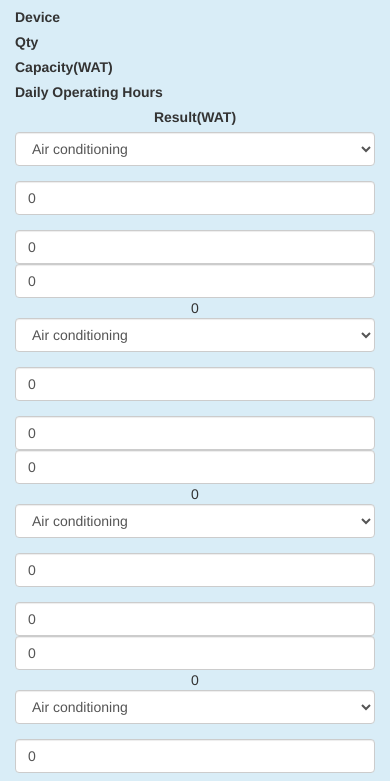
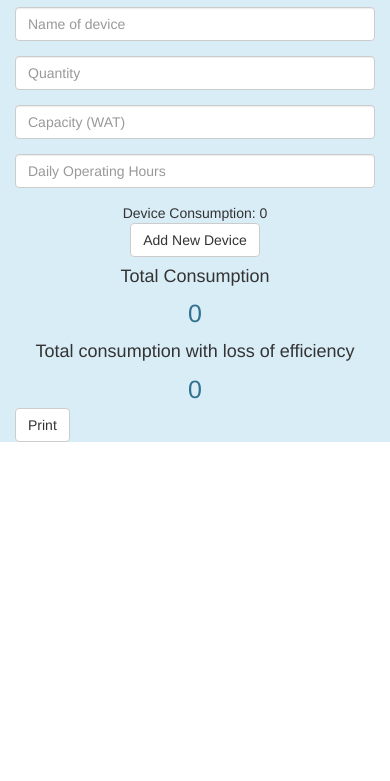
Before and after one commit to abder/Electricity-Consumption-Calculator, a plain HTML site: page index.html in a window 390 px wide. Shown: the part 63-844 px from the top of the page. Drawn offline with nearby package versions, Linux system fonts and the light colour scheme.

Commit message:
Mobile User Experience Optimization

```diff
--- a/index.html
+++ b/index.html
@@ -2,64 +2,73 @@
 <html lang="en">
 <head>
 	<meta charset="UTF-8">
+  <meta name="viewport" content="width=device-width, initial-scale=1.0">
+
 	<title>My Calculator</title>
 	<link rel="stylesheet" href="https://maxcdn.bootstrapcdn.com/bootstrap/3.3.6/css/bootstrap.min.css" integrity="sha384-1q8mTJOASx8j1Au+a5WDVnPi2lkFfwwEAa8hDDdjZlpLegxhjVME1fgjWPGmkzs7" crossorigin="anonymous">
 	<link rel="stylesheet" href="style/main.css">
 </head>
 <body>
-<div class="container bg-info">
+<div class="container bg-info" id="container">
         <h1 class="text-center">Calculator</h1>
+
   <!-- Form Starting -->
-    <div class="row" id="labels">
-      <div class="col-md-3">
-        <label>Device</label>
-      </div>
-      <div class="col-md-1">
-          <label>Qty</label>
-      </div>
-      <div class="col-md-2">
-        <label>Capacity(WAT)</label>
-      </div>
-      <div class="col-md-2">
-        <label>Daily Operating Hours</label>
-      </div>
-      <div class="col-md-4 text-center">
-        <label>Result(WAT)</label>
-      </div>
-    </div>
-    <div id="form-container">
+    <div  id="form-container">
       <div class="row" id="main-inputs-0">
         <div class="col-md-3">
           <div class="form-group">
-        <select class="form-control" id="device" placeholder="Chose a device" name="device">
-          <option value="Air conditioning">Air conditioning</option>
-          <option value="Ceiling lighting">Ceiling lighting</option>
-          <option value="Laptop">Laptop</option>
-          <option value="Tv">Tv</option>
-          <option value="Reciever">Receiver</option>
-          <option value="Other">Other</option>
-        </select>
-        </div>
-      </div>
-      <div class="col-md-1">
-        <div class="form-group">
-          <input type="number" id ="quantity" min="0" class="form-control" value="" placeholder="Enter a number" name="quantity" data-bind="value: quantity">
+            <input class="form-control" id="device" placeholder="Name of device" name="device">
           </div>
         </div>
         <div class="col-md-2">
-        <input type="number" min="0" class="form-control" value="0" placeholder="Enter a number" name="capacity" data-bind="value: capacity">
+          <div class="form-group">
+            <input type="number" id ="quantity" min="0" class="form-control" value="" placeholder="Quantity" name="quantity" data-bind="value: quantity">
+          </div>
         </div>
         <div class="col-md-2">
-        <input type="number" min="0" class="form-control" value="0" placeholder="Enter a number" name="daily-operating-hours" data-bind="value: dailyOperatingHours">
+          <div class="form-group">
+           <input type="number" min="0" class="form-control" value="0" placeholder="Capacity (WAT)" name="capacity" data-bind="value: capacity">
           </div>
-      <div class="col-md-4 text-center" data-bind="text: rowResult">
+        </div>
+        <div class="col-md-3">
+          <div class="form-group">
+           <input type="number" min="0" class="form-control" value="0" placeholder="Daily Operating Hours" name="daily-operating-hours" data-bind="value: dailyOperatingHours">
+          </div>
+        </div>
+        <div class="col-md-2 text-center" >
+          <span class="rowResultLabel">Device Consumption:</span>
+          <span data-bind="text: rowResult"></span>
         </div>
       </div>
     </div>
     <div class="row text-center">
+        <div class="col-md-12">
           <button class="btn btn-default" type="button" id="addNewRowButton">Add New Device</button>
       </div>
-    <div id="result" class="text-center h4">Total Consumption: <span class="h1 text-info" data-bind="text: finalResult"></h1></div>
+      </div>
+    <div id="result">
+    <div class="row">
+      <div  class="col-md-10 text-right finalResultText">
+        <h4>Total Consumption </h4>
+        </span>
+        </div>
+        <div  class="col-md-2 text-center">
+        <span class="finalResult text-info" data-bind="text: totalConsumption"></h4>
+    </div>
+    </div>
+     <div class="row" >
+      <div  class="col-md-10 text-right finalResultText">
+        <h4> Total consumption with loss of efficiency </h4>
+        </span>
+        </div>
+        <div  class="col-md-2 text-center">
+        <span class="finalResult text-info" data-bind="text: totalConsumptionWithLossOfEfficiency"></span></div>
+    </div>
+    </div>
+
+
+      <button class="btn btn-default" type="button" id="printPDF">Print</button>
+
 </div> <!-- .container end -->
 
 <script
--- a/js/main.js
+++ b/js/main.js
@@ -12,7 +12,7 @@ let addNewRow = function(index) {
 		                  $mainInputs.html() + "</div>");
 }
 
-// Adding 3 rows on pageload
+// Adding 3 more rows on pageload
 for(let i=1; i<4; i++){
 	addNewRow(i);
 	rowIndex = i; // Increasing Row Index by 1 with each iteration
@@ -49,20 +49,27 @@ let finalResultViewModel = function() {
 	  lastChangedValues.sum = function () {
 	  	    let result = 0;
 	  	    for(let i=0; i < lastChangedValues.length; i++){
-        	   result = result + lastChangedValues[i]
+        	   result = result + lastChangedValues[i];
         	}
         	return result;
-      }
+      	}
+
       /* Pushing the last results after value change to lastChangedValues array
 		And returning the result
       */
-      self.finalResult = ko.computed(function() {
+      self.totalConsumption = ko.computed(function() {
       	    for(let i=0; i < self.observablearray().length; i++){
         	   lastChangedValues[i] = self.observablearray()[i]();
         	}
-        	return  lastChangedValues.sum();
+        	return lastChangedValues.sum();
+    	}, self);
 
+      // Loss of efficiency is 30% more
+      self.totalConsumptionWithLossOfEfficiency = ko.computed(function() {
+      	    let sum = self.totalConsumption();
+        	return  (sum + sum * 30 / 100);
     	}, self);
+
 };
 let finalResultViewModelInstance = new finalResultViewModel;
 ko.applyBindings(finalResultViewModelInstance, document.getElementById('result'));
@@ -70,12 +77,16 @@ ko.applyBindings(finalResultViewModelInstance, document.getElementById('result')
 // ViewModel to calculate the result of each row
 let singleRowViewModel = function() {
 	let self = this;
-	    self.quantity =  ko.observable(0);
-        self.capacity =  ko.observable(0);
-        self.dailyOperatingHours =  ko.observable(0);
+	      self.quantity =  ko.observable();
+        self.capacity =  ko.observable();
+        self.dailyOperatingHours =  ko.observable();
+        self.rowResult = ko.computed(function() {
+        	if (isNaN(self.quantity()) || isNaN(self.capacity()) || isNaN(self.dailyOperatingHours())) {
+            return 0;
+          } else {
+          let result = self.quantity() * self.capacity() * self.dailyOperatingHours();
+        	return result; }
 
-        this.rowResult = ko.computed(function() {
-        	return (self.quantity() * self.capacity() * self.dailyOperatingHours());
     	}, self);
 }
 // Binding new instance for each row
@@ -84,3 +95,17 @@ for(let i=0; i <= rowIndex; i++){
   ko.applyBindings(viewModelInstance, document.getElementById('main-inputs-'+i));
   finalResultViewModelInstance.observablearray.push(viewModelInstance.rowResult);
 };
+
+
+
+/* PDF print
+$("#printPDF").click(function () {
+            var divContents = $("#container").html();
+            var printWindow = window.open('', '', 'height=400,width=800');
+            printWindow.document.write('<html><head><title>DIV Contents</title>');
+            printWindow.document.write('</head><body >');
+            printWindow.document.write(divContents);
+            printWindow.document.write('</body></html>');
+            printWindow.document.close();
+            printWindow.print();
+        }); */
--- a/style/main.css
+++ b/style/main.css
@@ -0,0 +1,17 @@
+
+.finalResult {
+	font-size:25px;
+}
+@media screen and (max-width: 768px) {
+#main-inputs-1,  #main-inputs-2, #main-inputs-3, #labels {
+		display:none !important;
+	}
+	.finalResultText {
+		text-align:center;
+	}
+}
+@media screen and (min-width: 769px){
+	 .rowResultLabel{
+		display:none !important;
+	}
+}
```
Lines whose indentation alone changed are shown as unchanged.
